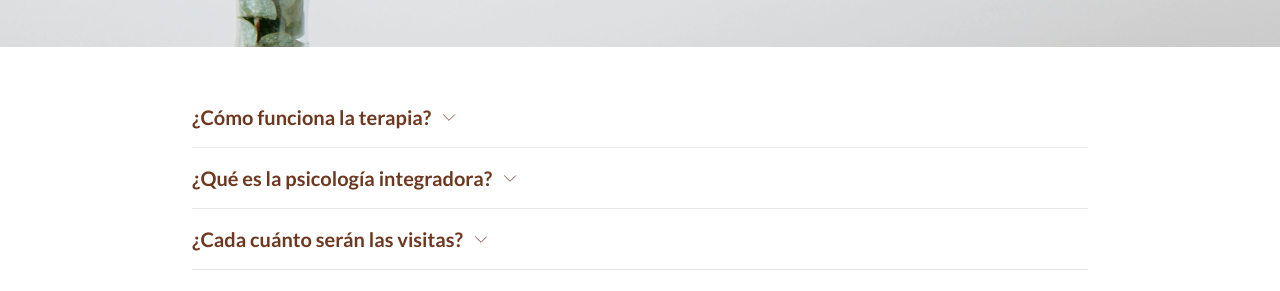
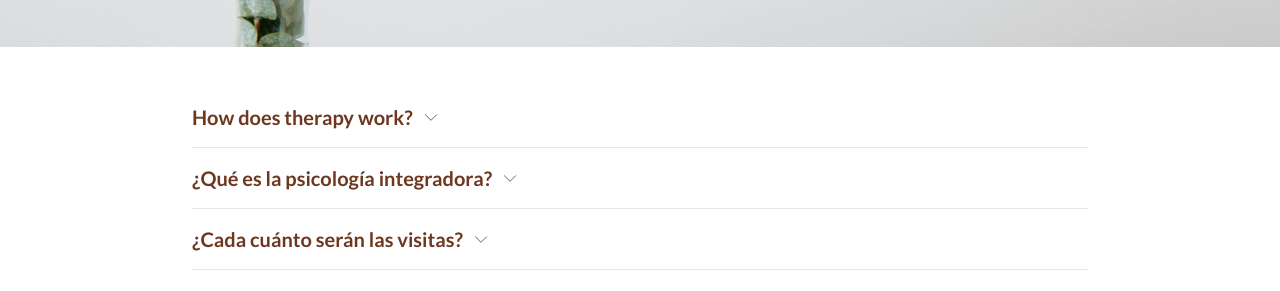
Before and after one commit to lluna86/lluna86.github.io, a Jekyll site: the page built from en/faq.md, in a window 1280 px wide and 1173 px high. Shown: the part 273-564 px from the top of the window. Built offline with Jekyll 4.4.1, drawn with Linux system fonts in a browser that asks for light colours; nearby versions of some CDN libraries; part of the change alters nothing that is shown.

Commit message:
Update faq.md

```diff
--- a/en/faq.md
+++ b/en/faq.md
@@ -15,12 +15,12 @@ metadescription: "Resolution to frequently asked questions and contact informati
 	<div id="faq" class="flex flex-col space-y-2">
 	 	<div class="faq-item">
 	    	<button class="text-justify flex items-center justify-start w-full text-terros font-medium py-2 hover:text-terros-clar focus:outline-none focus:shadow-outline transition duration-150 ease-in-out" onclick="toggleFaq(this)">
-	     		<span class="text-xl pr-2 font-bold">¿Cómo funciona la terapia?</span>
+	     		<span class="text-xl pr-2 font-bold">How does therapy work?</span>
 	      		<svg class="w-5 h-5" fill="none" stroke="currentColor" viewBox="0 0 24 24" xmlns="http://www.w3.org/2000/svg"><path strokeLinecap="round" strokeLinejoin="round" strokeWidth="2" d="M19 9l-7 7-7-7"></path></svg>
 	    	</button>
 	    	<div class="faq-answer overflow-hidden max-h-0 transition-max-height duration-700 ease-in-out">
-	      		<p class="text-gray-600">Desde el principio estableceremos unos objetivos con los que empezar a trabajar. Puede que estos objetivos vayan cambiando a medida que avance el proceso terapéutico. En ocasiones te sugeriré actividades entre sesiones para favorecer el trabajo reflexivo.</p>
-	      		<p class="text-gray-600">Es importante tener en cuenta que la psicoterapia no pretende ser una solución rápida, puede tener momentos intensos y requerirá de ti un esfuerzo personal. Al fin y al cabo, no es solo una inversión económica y de tiempo, es también una inversión en tu futuro.</p>
+	      		<p class="text-gray-600">At the beginning we will start establishing your goals. These goals may change as the therapeutic process progresses. Sometimes I will suggest activities between sessions to promote reflective work.</p>
+	      		<p class="text-gray-600">It is important to consider that psychotherapy is not intended to be a quick fix. It may have intense moments and will require personal effort from you. Ultimately, it's not just an economic and time investment, it's also an investment in your future.</p>
 	    	</div>
 	  	</div>
 	  	<hr>
```
